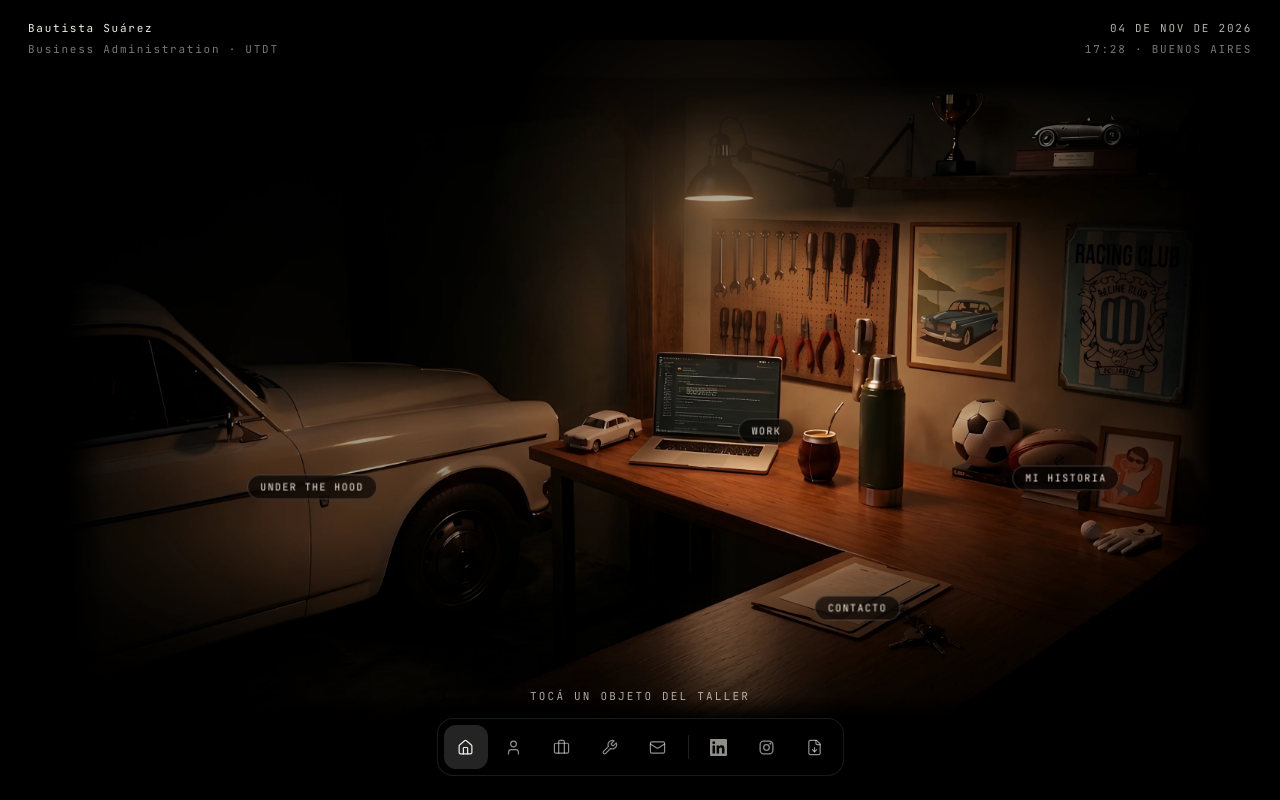
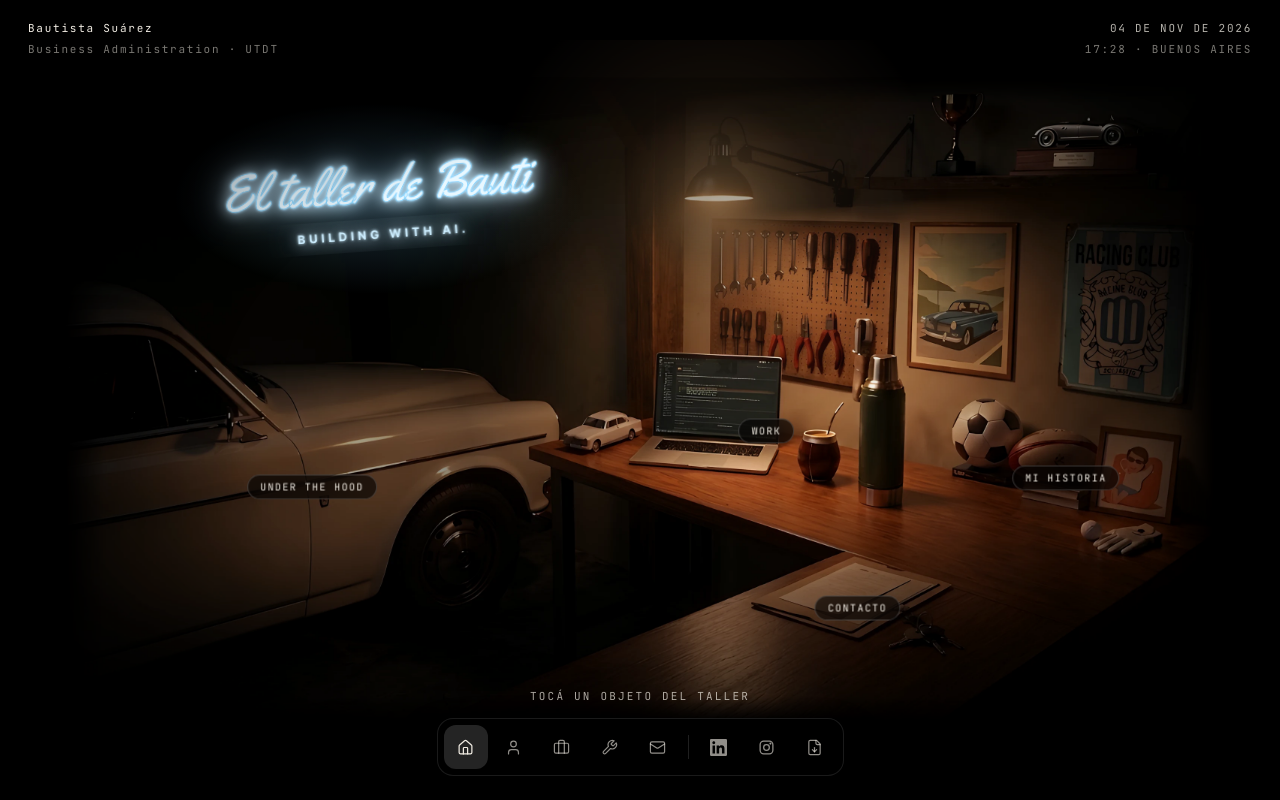
Before and after one commit to BautiSW/web-baru, a React (Vite) app: page / in a window 1280 px wide. Built offline with nearby package versions, Linux system fonts and the light colour scheme.

Commit message:
Cartel de neón 'El taller de Bauti · Building with AI.' que se prende al entrar
Co-Authored-By: Claude Opus 5.5 <noreply@anthropic.com>
Claude-Session: https://claude.ai/code/session_01DYvLDrG6E4nKeTnPbicR5p

```diff
--- a/package.json
+++ b/package.json
@@ -13,6 +13,7 @@
     "@fontsource/inter-tight": "^5.1.0",
     "@fontsource/jetbrains-mono": "^5.1.0",
     "@fontsource/poppins": "^5.1.0",
+    "@fontsource/yellowtail": "^5.3.0",
     "lucide-react": "^0.460.0",
     "motion": "^12.0.0",
     "react": "^18.3.1",
--- a/src/components/Scene.tsx
+++ b/src/components/Scene.tsx
@@ -141,6 +141,21 @@ export function Scene({ onEnter }: { onEnter: (route: Route) => void }) {
               <mask id="edgeY" maskContentUnits="userSpaceOnUse">
                 <rect width={SCENE_W} height={SCENE_H} fill="url(#fadeY)" />
               </mask>
+              <filter id="neonGlow" x="-30%" y="-60%" width="160%" height="220%">
+                <feGaussianBlur in="SourceGraphic" stdDeviation="2.2" result="b1" />
+                <feGaussianBlur in="SourceGraphic" stdDeviation="9" result="b2" />
+                <feGaussianBlur in="SourceGraphic" stdDeviation="22" result="b3" />
+                <feMerge>
+                  <feMergeNode in="b3" />
+                  <feMergeNode in="b2" />
+                  <feMergeNode in="b1" />
+                  <feMergeNode in="SourceGraphic" />
+                </feMerge>
+              </filter>
+              <radialGradient id="neonSpill" cx="0.5" cy="0.5" r="0.5">
+                <stop offset="0%" stopColor="#7fd3ff" stopOpacity="0.22" />
+                <stop offset="100%" stopColor="#7fd3ff" stopOpacity="0" />
+              </radialGradient>
               <mask id="spot">
                 <rect width={SCENE_W} height={SCENE_H} fill="white" />
                 {hovered !== null && (
@@ -161,6 +176,42 @@ export function Scene({ onEnter }: { onEnter: (route: Route) => void }) {
             </g>
 
             <circle cx={950} cy={180} r={330} fill="url(#lamp)" className="lamp-glow" pointerEvents="none" />
+
+            {/* Cartel de neón en la pared de atrás del auto */}
+            <g pointerEvents="none" aria-hidden="true">
+              <g className="neon">
+                <ellipse cx={455} cy={175} rx={300} ry={140} fill="url(#neonSpill)" style={{ mixBlendMode: 'screen' }} />
+                <text
+                  x={455}
+                  y={180}
+                  textAnchor="middle"
+                  fontFamily="Yellowtail, cursive"
+                  fontSize={76}
+                  fill="#e9f8ff"
+                  stroke="#7fd3ff"
+                  strokeWidth={1.2}
+                  filter="url(#neonGlow)"
+                  transform="rotate(-4 455 180)"
+                >
+                  El taller de Bauti
+                </text>
+              </g>
+              <text
+                x={462}
+                y={234}
+                textAnchor="middle"
+                fontFamily="Inter Tight, sans-serif"
+                fontWeight={700}
+                fontSize={17}
+                letterSpacing={6}
+                fill="#cdeeff"
+                filter="url(#neonGlow)"
+                className="neon-sub"
+                transform="rotate(-4 455 180)"
+              >
+                BUILDING WITH AI.
+              </text>
+            </g>
             <rect width={SCENE_W} height={SCENE_H} fill="url(#vignette)" pointerEvents="none" />
 
             {/* Foco: oscurece todo menos el objeto */}
--- a/src/index.css
+++ b/src/index.css
@@ -61,8 +61,36 @@ body {
   mix-blend-mode: screen;
 }
 
+/* Cartel de neón: se prende con parpadeos al entrar y titila de vez en cuando */
+@keyframes neon-on {
+  0% { opacity: 0; }
+  8% { opacity: 0.9; }
+  10% { opacity: 0.1; }
+  16% { opacity: 1; }
+  19% { opacity: 0.25; }
+  26% { opacity: 1; }
+  100% { opacity: 1; }
+}
+@keyframes neon-buzz {
+  0%, 100% { opacity: 1; }
+  61% { opacity: 1; }
+  62% { opacity: 0.55; }
+  63% { opacity: 1; }
+  64% { opacity: 0.7; }
+  65% { opacity: 1; }
+}
+.neon {
+  opacity: 0;
+  animation: neon-on 1.6s 1.3s forwards, neon-buzz 9s 3.5s infinite;
+}
+.neon-sub {
+  opacity: 0;
+  animation: neon-on 1.4s 2.1s forwards;
+}
+
 @media (prefers-reduced-motion: reduce) {
   .lamp-glow { animation: none; }
+  .neon, .neon-sub { animation: none; opacity: 1; }
 }
 
 ::-webkit-scrollbar { width: 8px; }
--- a/src/main.tsx
+++ b/src/main.tsx
@@ -8,6 +8,7 @@ import '@fontsource/inter-tight/700.css'
 import '@fontsource/inter-tight/800.css'
 import '@fontsource/jetbrains-mono/400.css'
 import '@fontsource/jetbrains-mono/500.css'
+import '@fontsource/yellowtail/400.css'
 import './index.css'
 
 ReactDOM.createRoot(document.getElementById('root')!).render(
```
Also changed, not shown: 1 other file (tests, documents, lock files or other folders).
